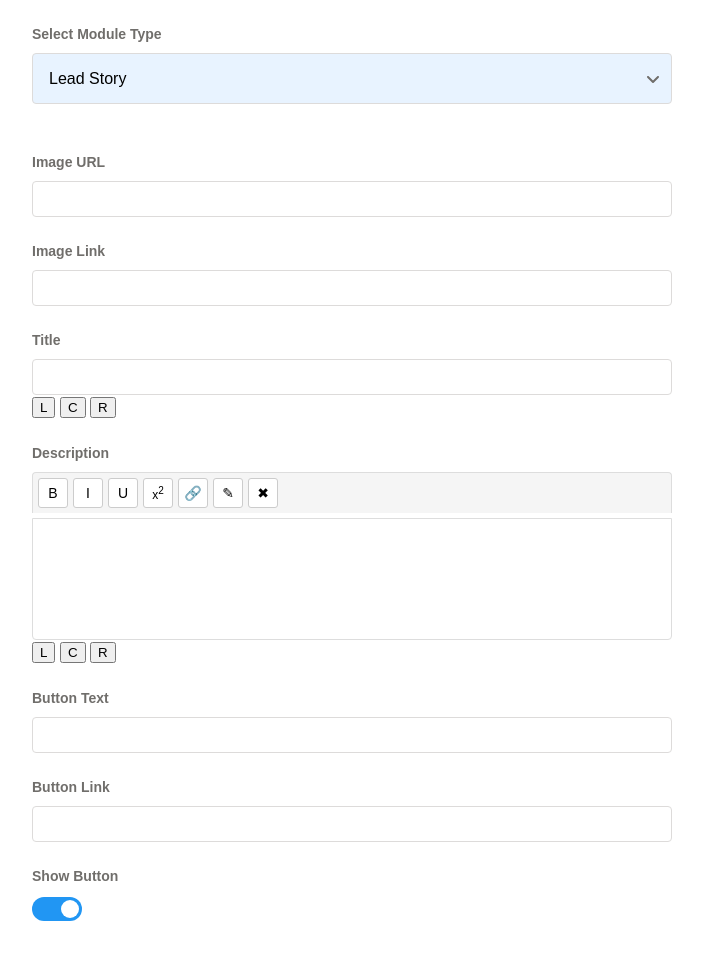
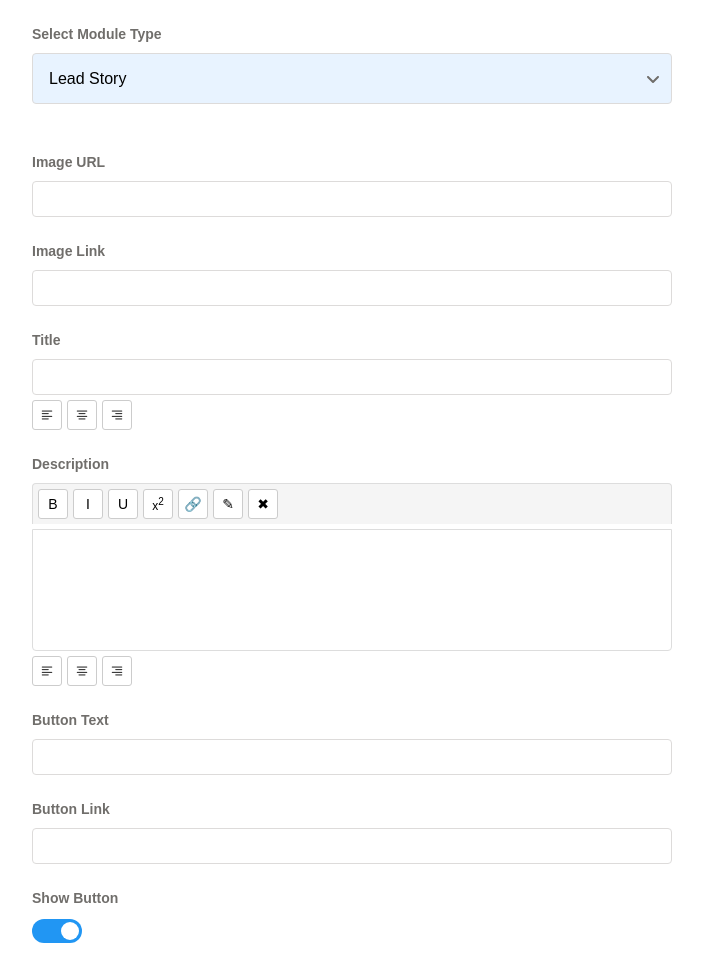
Before and after one commit to robjarrang/milwaukee_custom-block, a plain HTML site: page index.html in a window 1280 px wide. Shown: the whole page, without its empty margins (288-991 px from the left). Drawn offline with nearby package versions, Linux system fonts and the light colour scheme.

Commit message:
Update alignment buttons to use Bootstrap icons

```diff
--- a/index.html
+++ b/index.html
@@ -5,6 +5,7 @@
     <meta name="viewport" content="width=device-width, initial-scale=1.0">
     <title>Milwaukee Blocks</title>
     <link rel="stylesheet" href="styles.css">
+    <link rel="stylesheet" href="https://cdnjs.cloudflare.com/ajax/libs/bootstrap-icons/1.5.0/font/bootstrap-icons.min.css">
 </head>
 <body>
     <div class="container">
@@ -42,9 +43,9 @@
                     <label for="leadTitle">Title</label>
                     <input type="text" id="leadTitle" name="leadTitle">
                     <div id="leadTitleAlignment" class="alignment-buttons">
-                        <button type="button" class="alignment-button" data-alignment="left">L</button>
-                        <button type="button" class="alignment-button" data-alignment="center">C</button>
-                        <button type="button" class="alignment-button" data-alignment="right">R</button>
+                        <button type="button" class="alignment-button" data-alignment="left"><i class="bi bi-text-left"></i></button>
+                        <button type="button" class="alignment-button" data-alignment="center"><i class="bi bi-text-center"></i></button>
+                        <button type="button" class="alignment-button" data-alignment="right"><i class="bi bi-text-right"></i></button>
                     </div>
                 </div>
                 <div class="form-group">
@@ -62,9 +63,9 @@
                         <div id="leadDescription" class="rich-text-editor" contenteditable="true"></div>
                     </div>
                     <div id="leadDescriptionAlignment" class="alignment-buttons">
-                        <button type="button" class="alignment-button" data-alignment="left">L</button>
-                        <button type="button" class="alignment-button" data-alignment="center">C</button>
-                        <button type="button" class="alignment-button" data-alignment="right">R</button>
+                        <button type="button" class="alignment-button" data-alignment="left"><i class="bi bi-text-left"></i></button>
+                        <button type="button" class="alignment-button" data-alignment="center"><i class="bi bi-text-center"></i></button>
+                        <button type="button" class="alignment-button" data-alignment="right"><i class="bi bi-text-right"></i></button>
                     </div>
                 </div>
                 <div class="form-group">
--- a/styles.css
+++ b/styles.css
@@ -279,7 +279,7 @@ select {
 .radio-option input[type="radio"]:checked + label {
     background-color: var(--sfmc-blue);
     color: white;
-    border-color: var(--sfmc-blue);
+    border-color: var (--sfmc-blue);
 }
 
 .radio-option label:hover {
@@ -513,3 +513,34 @@ details summary::after {
 details[open] summary::after {
     transform: rotate(90deg);
 }
+
+/* Styles for alignment buttons */
+.alignment-buttons {
+    display: flex;
+    gap: 5px;
+    margin-top: 5px;
+}
+
+.alignment-button {
+    width: 30px;
+    height: 30px;
+    padding: 0;
+    background-color: #fff;
+    border: 1px solid #ccc;
+    border-radius: 3px;
+    font-size: 14px;
+    line-height: 1;
+    text-align: center;
+    cursor: pointer;
+    transition: background-color 0.2s;
+}
+
+.alignment-button:hover {
+    background-color: #e9e9e9;
+}
+
+.alignment-button.active {
+    background-color: #0070d2;
+    color: #fff;
+    border-color: #0070d2;
+}
```
